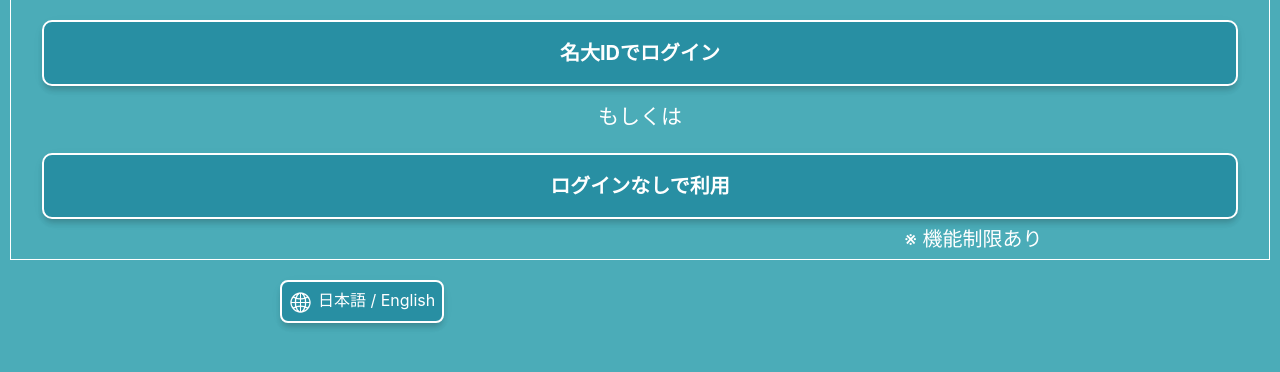
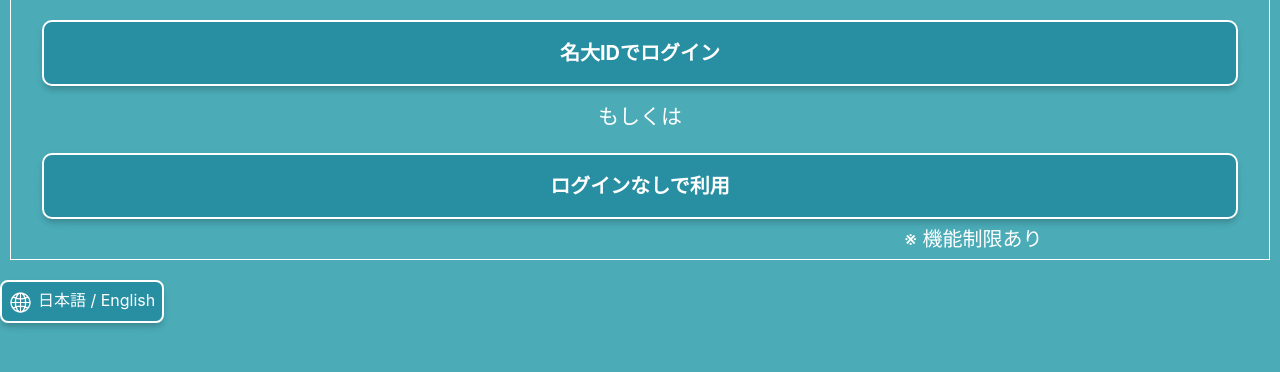
Before and after one commit to 432tkhr/NU-Maps, a PHP site: page / in a window 1280 px wide. Shown: the part 395-767 px from the top of the page. Run offline with PHP 8.4, Linux system fonts and the light colour scheme; some libraries are stand-ins or nearby versions; some web fonts are replaced.

Commit message:
Add files via upload

```diff
--- a/style.css
+++ b/style.css
@@ -478,7 +478,6 @@ body {
   background-color: #288FA3;
   padding: 0.4em;
   margin-top: 20px;
-  margin-left: 280px;
   text-decoration: none;
   border: solid #fff;
   border-radius: 8px;
```
